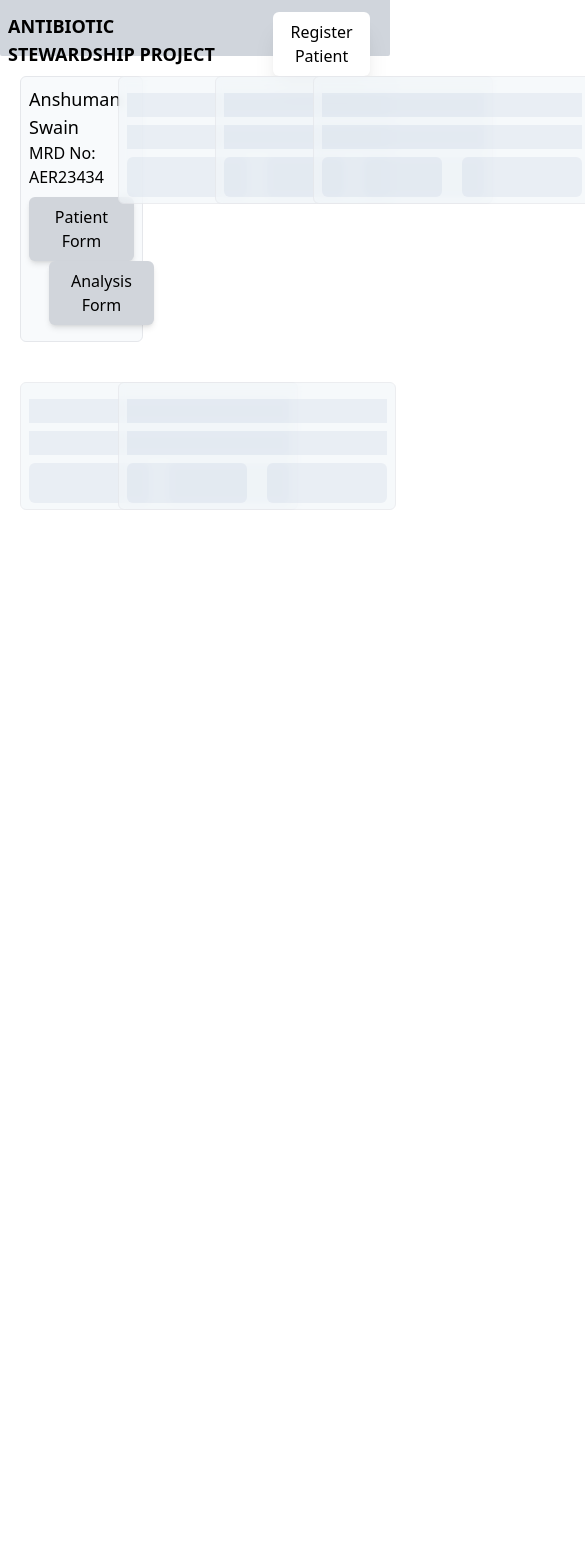
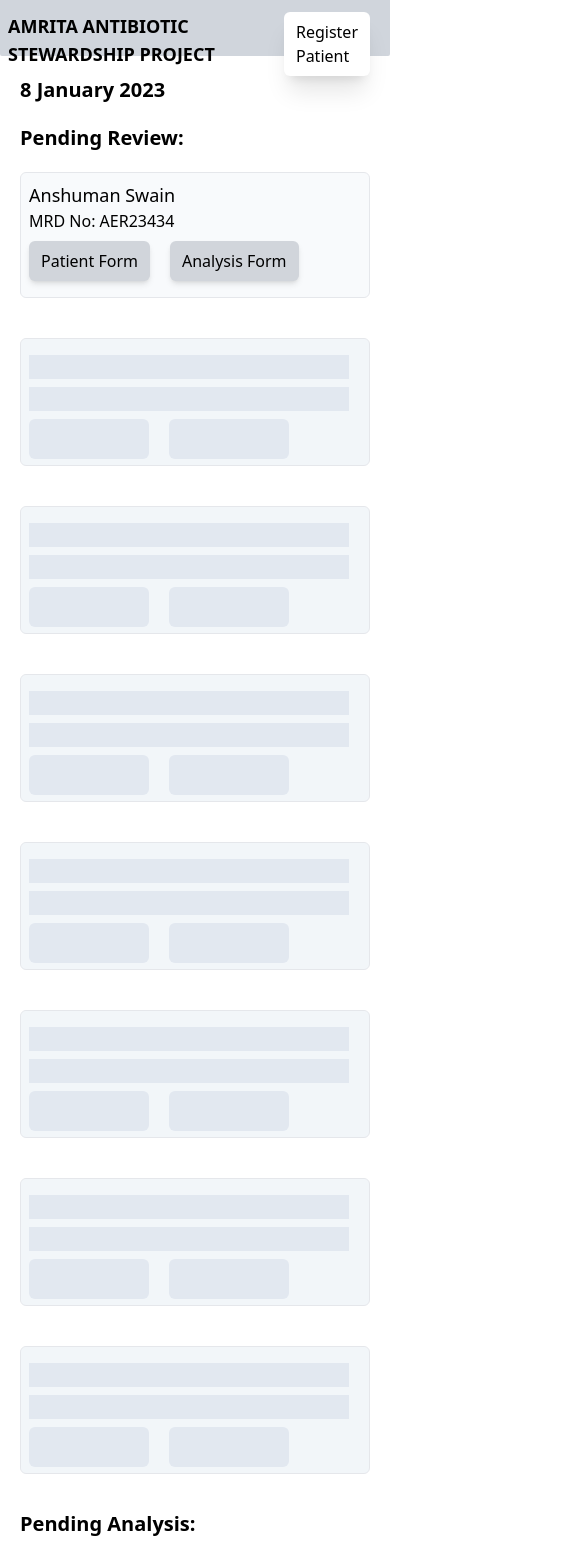
Before and after one commit to anshuman-8/antibiotic-stewardship-site, a Next.js app: page / in a window 390 px wide. Shown: the top 1558 px of the page, 585 px wide, since content can reach past the window. Before the commit the page ends 844 px from the top, so only its background shows below. Built offline with nearby package versions, Linux system fonts and the light colour scheme.

Commit message:
dashboard structured

```diff
--- a/components/Dashboard/PatientCard.tsx
+++ b/components/Dashboard/PatientCard.tsx
@@ -10,7 +10,7 @@ export default function patientCard() {
     <div className="bg-slate-100/50 backdrop-blur-sm m-5 max-w-lg border min-w-min rounded-md p-2">
       <div className="text-lg">Anshuman Swain</div>
       <span>MRD No: AER23434</span>
-      <div className="space-x-5 my-2">
+      <div className="space-x-5 my-2 flex flex-row">
         <Link href="/form">
           <button className="bg-gray-300 px-3 py-2 rounded-md shadow-md active:shadow-sm hover:bg-gray-400">
             Patient Form
--- a/components/Dashboard/index.tsx
+++ b/components/Dashboard/index.tsx
@@ -3,14 +3,60 @@ import PatientCard from './PatientCard'
 import PatientCardPlaceholder from './PatientCardPlaceholder'
 
 export default function index() {
+
+  // current date as dd month 20xx
+  const todaysDate = ()=> {
+    const date = new Date();
+  const day = date.getDate();
+  const month = date.getMonth();
+  const year = date.getFullYear();
+  // const hours = date.getHours();
+  // const minutes = date.getMinutes();
+  // const ampm = hours >= 12 ? 'PM' : 'AM';
+  // let hours12 = hours % 12;
+  // hours12 = hours12 ? hours12 : 12; // the hour '0' should be '12'
+  // let minutesStr = minutes < 10 ? '0'+minutes : minutes;
+  const months = ["January", "February", "March", "April", "May", "June", "July", "August", "September", "October", "November", "December"];
+  // const strTime = `${hours12}:${minutesStr} ${ampm}`;
+  return `${day} ${months[month]} ${year}`;
+  }
+
   return (
-    <div className='grid grid-cols-4'>
+    <div className=''>
+      <div className='m-5 font-semibold text-xl'>
+        {todaysDate()}
+      </div>
+
+      <div className='mx-5 mt-2 font-semibold text-xl'>
+        Pending Review:
+      </div>
+
+      <div className='grid sm:grid-cols-2 md:grid-cols-3 lg:grid-cols-4'>
       <PatientCard />
         <PatientCardPlaceholder />
         <PatientCardPlaceholder />
         <PatientCardPlaceholder />
         <PatientCardPlaceholder />
         <PatientCardPlaceholder />
+        <PatientCardPlaceholder />
+        <PatientCardPlaceholder />
+      </div>
+
+      <div className='mx-5 mt-4 font-semibold text-xl'>
+        Pending Analysis:
+      </div>
+
+      <div className='grid sm:grid-cols-2 md:grid-cols-3 lg:grid-cols-4'>
+      <PatientCard />
+        <PatientCardPlaceholder />
+        <PatientCardPlaceholder />
+        <PatientCardPlaceholder />
+        <PatientCardPlaceholder />
+        <PatientCardPlaceholder />
+        <PatientCardPlaceholder />
+        <PatientCardPlaceholder />
+      </div>
+
     </div>
   )
 }
--- a/components/Navbar.tsx
+++ b/components/Navbar.tsx
@@ -5,13 +5,13 @@ export default function Navbar() {
   return (
     <div className='h-14 bg-slate-500/30 rounded-b-sm py-3 flex flex-row justify-between'>
       <p className='mx-2 text-lg font-semibold'>
-        ANTIBIOTIC STEWARDSHIP PROJECT
+        AMRITA ANTIBIOTIC STEWARDSHIP PROJECT
       </p>
       <div>
       <Link href="/p-register">
-          <button className="bg-white px-3 py-2 mx-5 rounded-md shadow-xl active:shadow-sm hover:bg-gray-400">
+          <div className="bg-white px-3 py-2 mx-5 rounded-md shadow-xl active:shadow-sm hover:bg-gray-400">
             Register Patient
-          </button>
+          </div>
         </Link>
       </div>
     </div>
```
